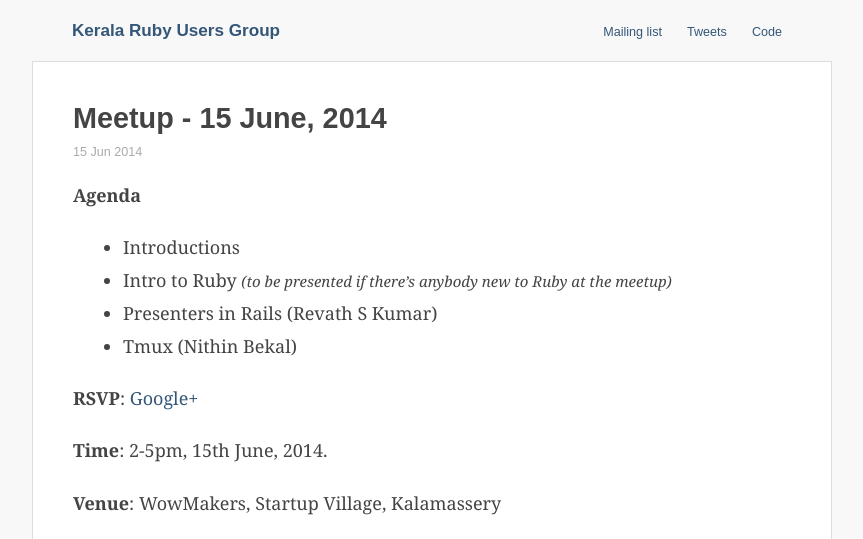
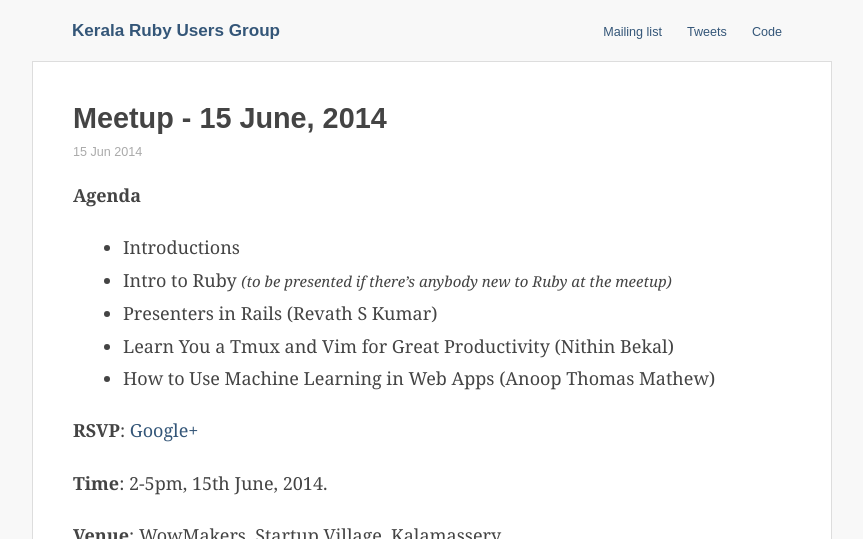
Before and after one commit to krug/krug.github.io, a Jekyll site: the page built from _posts/2014-06-15-jun-2014-meetup.md, in a window 1280 px wide. Shown: the top 539 px of the page, without its empty margins (208-1071 px from the left). Built offline with Jekyll 4.4.1, drawn with Linux system fonts in a browser that asks for light colours; grey boxes are pictures that could not be loaded.

Commit message:
Update 2014-06-15-jun-2014-meetup.md

```diff
--- a/_posts/2014-06-15-jun-2014-meetup.md
+++ b/_posts/2014-06-15-jun-2014-meetup.md
@@ -10,7 +10,8 @@ categories: meetups
 * Introductions
 * Intro to Ruby <small>_(to be presented if there's anybody new to Ruby at the meetup)_</small>
 * Presenters in Rails (Revath S Kumar)
-* Tmux (Nithin Bekal)
+* Learn You a Tmux and Vim for Great Productivity (Nithin Bekal)
+* How to Use Machine Learning in Web Apps (Anoop Thomas Mathew)
 
 **RSVP**: [Google+](https://plus.google.com/events/chla89lm2d0e88290hkhoas497k)
 
```
